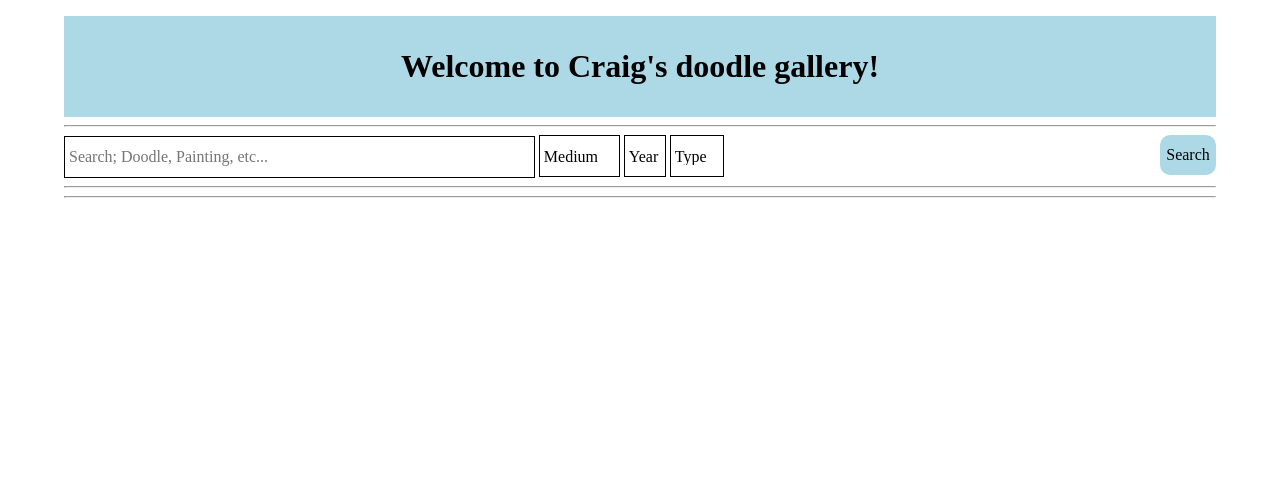
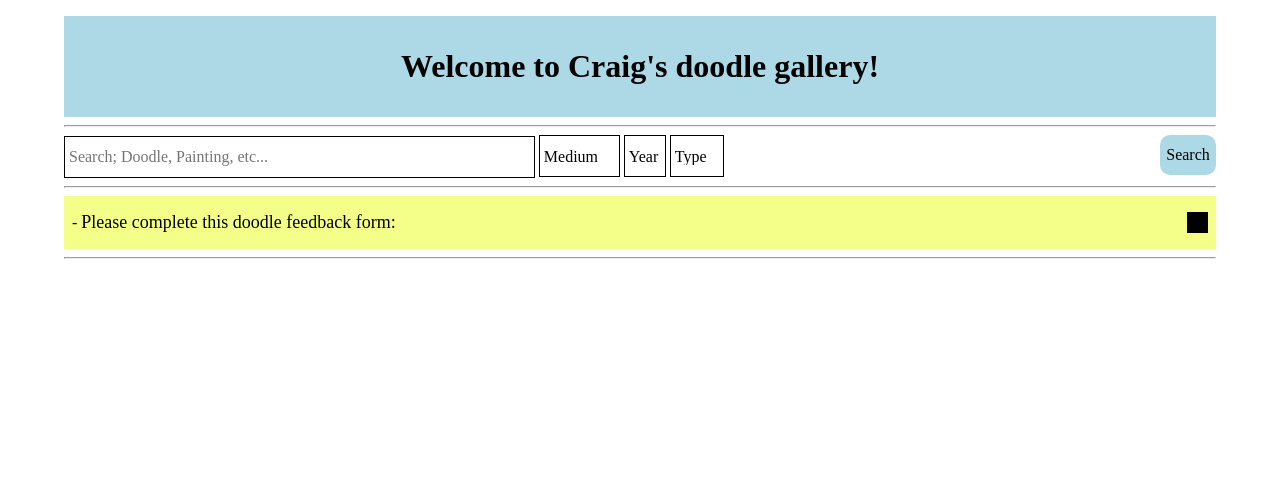
Before and after one commit to Craigware/Doodle-Gallery, a PHP site: page / in a window 1280 px wide. Shown: the top 489 px of the page. Run offline with PHP 8.4, Linux system fonts and the light colour scheme.

Commit message:
working on css

```diff
--- a/backend/routers/images.php
+++ b/backend/routers/images.php
@@ -38,7 +38,6 @@
 
             $images = $image_query->SearchAllImages($searchQueries);
             $images = $image_query->OrderImageList($images);
-
             $encoded_images = [];
             foreach ($images as $image) {
                 array_push($encoded_images, $image->ToObject());
@@ -62,6 +61,7 @@
             $image_file = fopen($image_data->filename, "w");
             fwrite( $image_file, base64_decode( $data[1] ) );
             fclose( $image_file );
+            // CHANGE TO GENERATE NEW FILE NAME RATHER THAN USING SUPPLIED
             rename($image_data->filename, 'images/'. $image_data->filename );
 
             $image = new Image($image_data->filename, $image_data->title, $image_data->tags, $image_data->mediums, $image_data->created);
--- a/index.css
+++ b/index.css
@@ -23,6 +23,32 @@
     background-color: lightblue;
     padding: 2rem;
 }
+
+.alert {
+    --alert-font-size: 18px;
+    background-color: rgb(243, 255, 137);
+    padding: 1rem .5rem;
+
+    & p{
+        font-size: 18px;
+        margin: auto;
+        display: inline;
+    }
+}
+
+.alert::before{
+    content: "-";
+}
+
+.alert::after {
+    content: "";
+    width: calc(18px + 3px);
+    height: calc(18px + 3px);
+    background-color: black;
+    background-size: cover;
+    float: right;
+}
+
 
 .search-box {
     height: 4rem;
--- a/index.html
+++ b/index.html
@@ -32,6 +32,9 @@
         </script>
 
         <hr />
+        <div class="alert">
+            <p>Please complete this doodle feedback form:</p>
+        </div>
         <hr />
 
         <div id="Gallery" class="gallery" style="height: 1080px">
```
